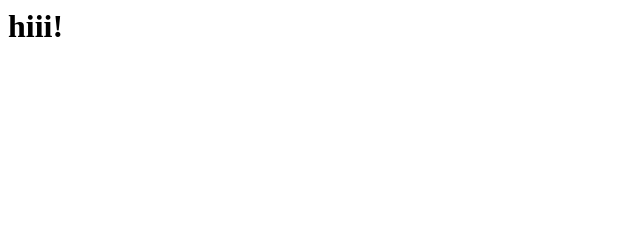
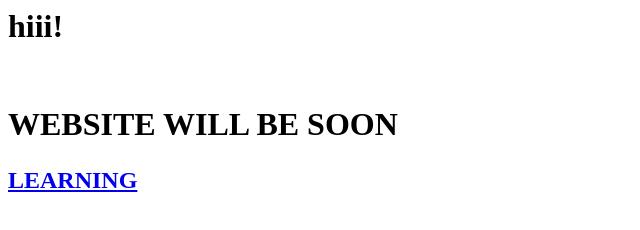
Before and after one commit to cnaveenkumar74/cnaveenkumar74.github.io, a plain HTML site: page index.html in a window 1280 px wide. Shown: the whole page, without its empty margins (0-640 px from the left). Drawn offline with Linux system fonts and the light colour scheme.

Commit message:
Update index.html

```diff
--- a/index.html
+++ b/index.html
@@ -2,6 +2,11 @@
     <body>
         <h1>
             hiii!
+        </h1><br>
+        <h1>
+              WEBSITE WILL BE SOON
         </h1>
-    </body>
+
+           <h2><p><a href="cnaveenkumar74.github.io/exercises">LEARNING</a></p></h2>
+     </body>
 </html>
```
